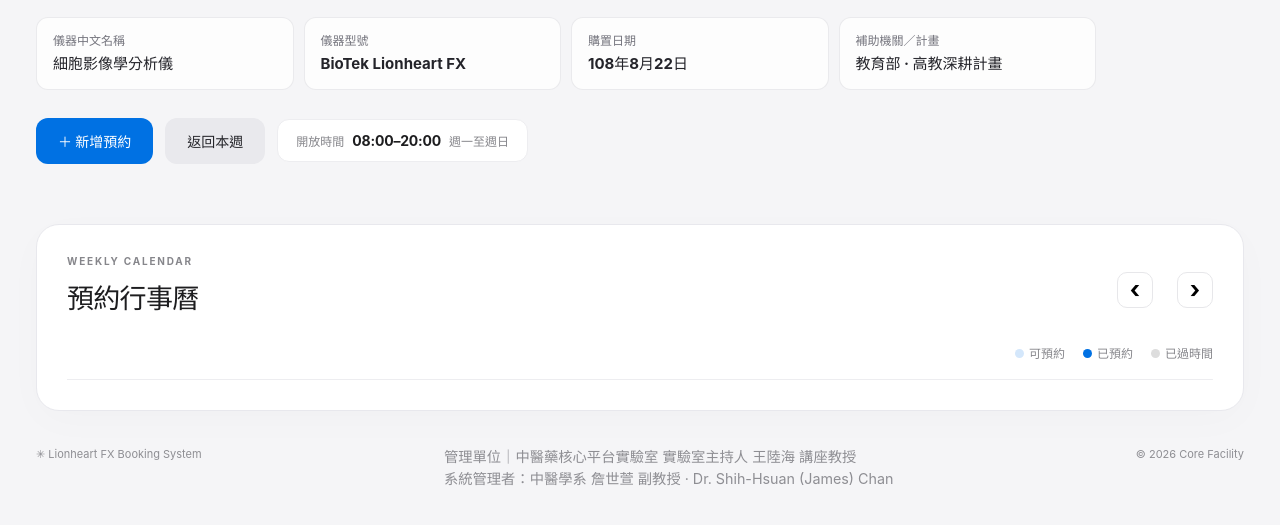
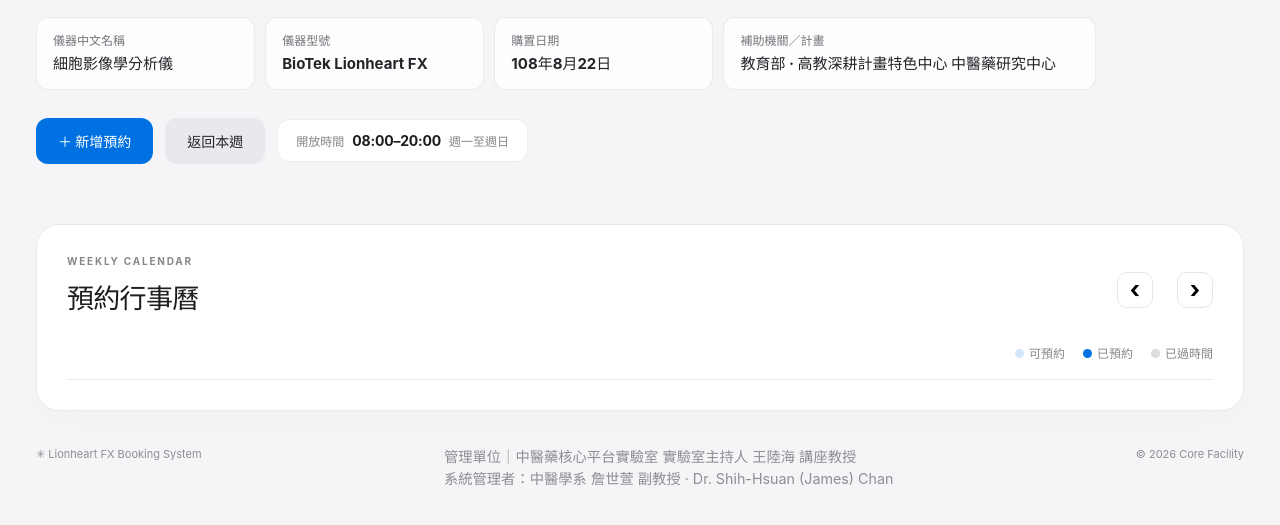
Before and after one commit to jessechan27/lionheart-fx-booking, a plain HTML site: page index.html in a window 1280 px wide. Shown: the part 281-806 px from the top of the page. Drawn offline with nearby package versions, Linux system fonts and the light colour scheme; no server answers.

Commit message:
Update funding source to 高教深耕計畫特色中心 中醫藥研究中心
Widen the funding card on desktop so the longer text stays on one line.

Co-Authored-By: Claude Opus 5.5 <noreply@anthropic.com>

```diff
--- a/index.html
+++ b/index.html
@@ -18,7 +18,7 @@
 <section class="hero">
   <div class="eyebrow">中國醫藥大學 · 中醫藥核心平台實驗室</div>
   <h1>貴重儀器使用預約登記表</h1>
-  <div class="instrument-info" aria-label="儀器基本資料"><div><span>儀器中文名稱</span><strong>細胞影像學分析儀</strong></div><div><span>儀器型號</span><strong>BioTek Lionheart FX</strong></div><div><span>購置日期</span><strong>108年8月22日</strong></div><div><span>補助機關／計畫</span><strong>教育部 · 高教深耕計畫</strong></div></div>
+  <div class="instrument-info" aria-label="儀器基本資料"><div><span>儀器中文名稱</span><strong>細胞影像學分析儀</strong></div><div><span>儀器型號</span><strong>BioTek Lionheart FX</strong></div><div><span>購置日期</span><strong>108年8月22日</strong></div><div><span>補助機關／計畫</span><strong>教育部 · 高教深耕計畫特色中心 中醫藥研究中心</strong></div></div>
   <div class="hero-actions"><button class="primary" id="openBooking">＋ 新增預約</button><button class="secondary" id="today">返回本週</button><div class="hours-chip"><span>開放時間</span><b>08:00–20:00</b><small>週一至週日</small></div></div>
 </section>
 <section class="calendar-card">
--- a/styles.css
+++ b/styles.css
@@ -18,7 +18,7 @@
 @media(max-width:700px){.top{align-items:flex-start}.account-actions{max-width:55%;gap:6px}.account-actions .status{max-width:100%;white-space:normal;text-align:right}.account-actions .secondary{padding:8px 10px}.user-badge{padding:7px 9px}.auth-tabs{margin-top:4px}}
 
 /* CMU valuable instrument information */
-.instrument-info{display:grid;grid-template-columns:repeat(4,minmax(0,1fr));gap:10px;margin:20px 0 14px;max-width:1060px}
+.instrument-info{display:grid;grid-template-columns:repeat(3,minmax(0,1fr)) minmax(0,1.7fr);gap:10px;margin:20px 0 14px;max-width:1060px}
 @media(max-width:900px){.instrument-info{grid-template-columns:repeat(2,minmax(0,1fr))}}
 .instrument-info>div{display:flex;flex-direction:column;gap:5px;padding:13px 16px;background:rgba(255,255,255,.75);border:1px solid rgba(140,140,155,.17);border-radius:12px}
 .instrument-info span{font-size:12px;color:#74747d;font-weight:500}
```
